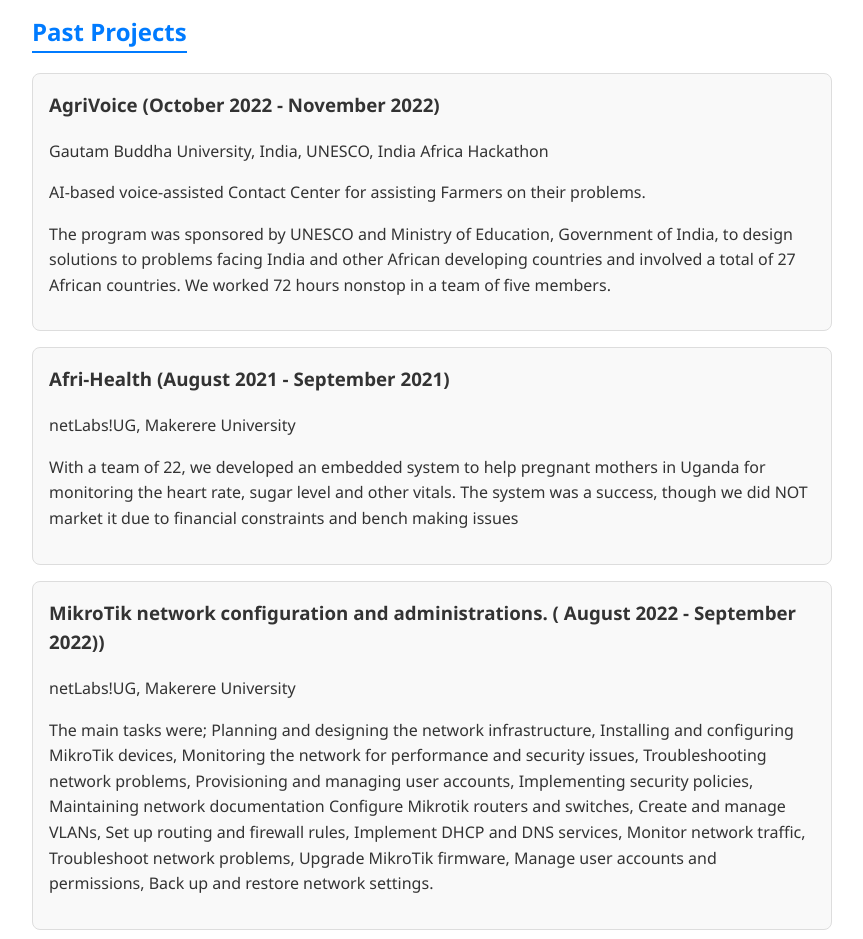
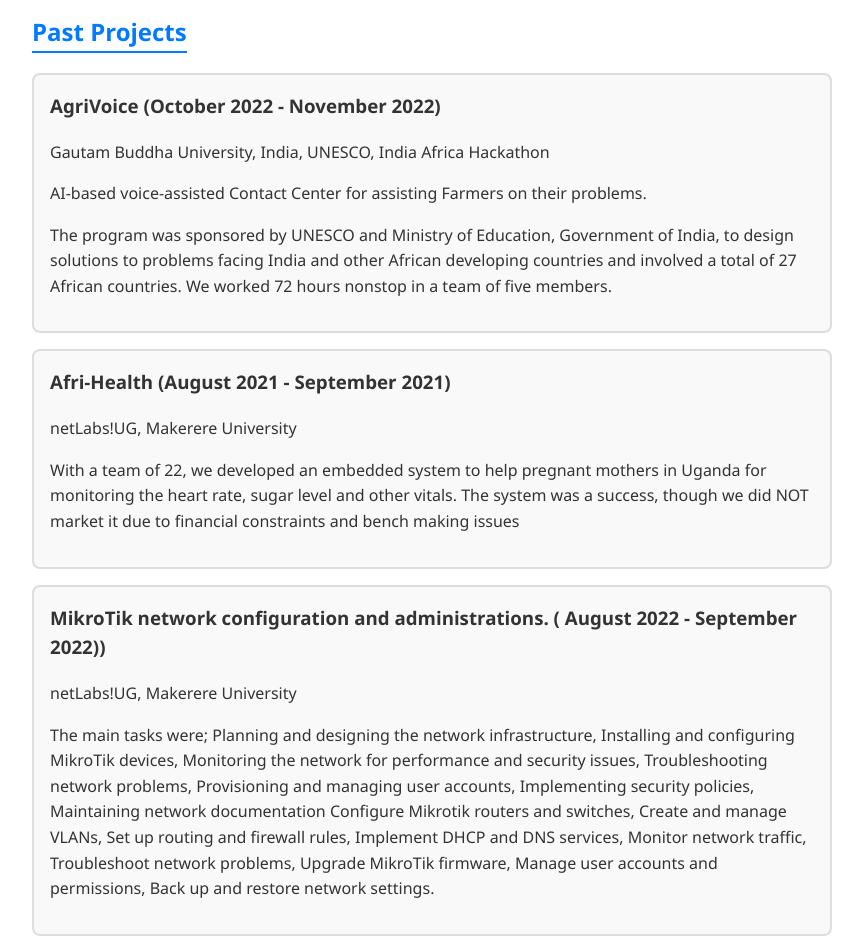
Before and after one commit to ogenrwotdaniel/ogenrwotdaniel.github.io, a plain HTML site: page index.html in a window 1280 px wide. Shown: the part 652-1591 px from the top of the page, without its empty margins (208-1071 px from the left). Drawn offline with Linux system fonts and the light colour scheme.

Commit message:
Your commit message here

```diff
--- a/styles.css
+++ b/styles.css
@@ -74,7 +74,7 @@
 
 .project-card {
     background: #f9f9f9;
-    border: 1px solid #ddd;
+    border: 2px solid #ddd;
     padding: 1em;
     margin-bottom: 1em;
     border-radius: 8px;
```
